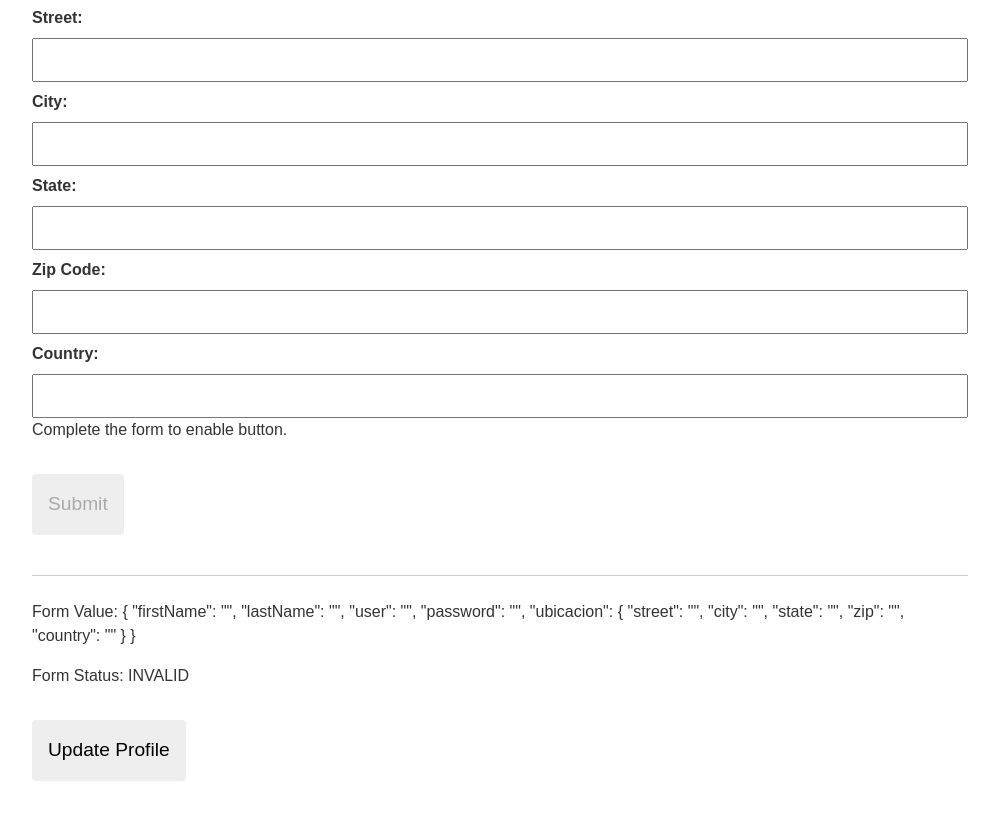
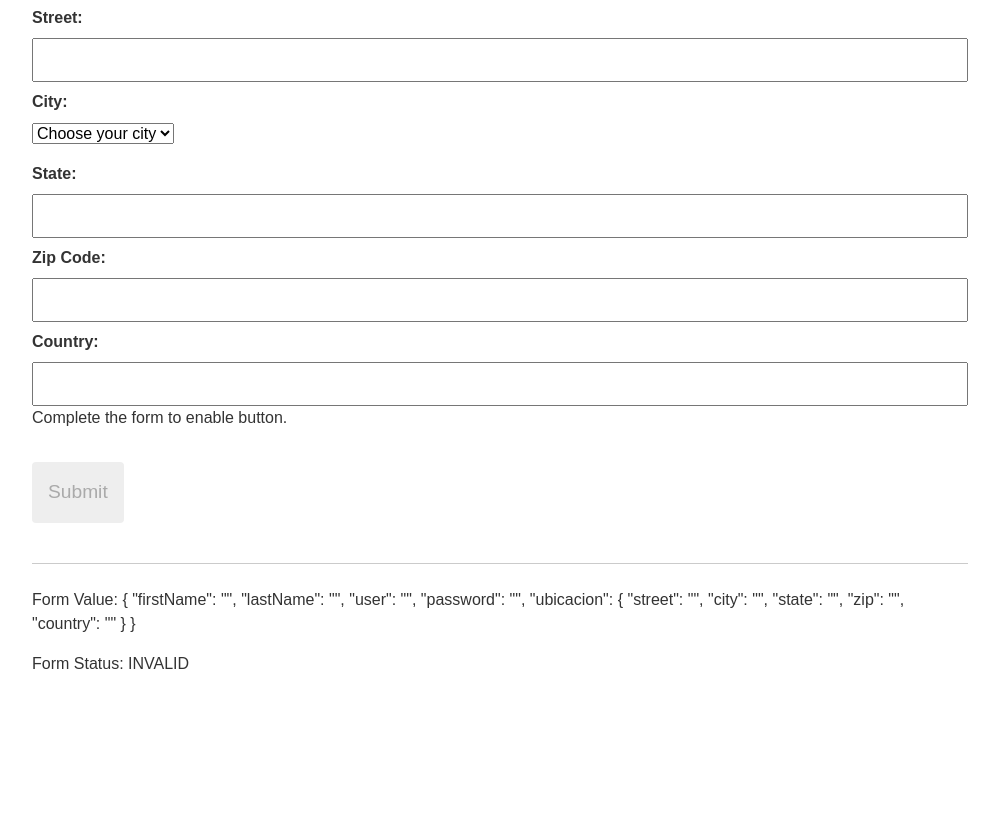
Before and after one commit to cesartobias/FrmUsusariosTobias, an Angular app in the folder frmusuarios/frmUsusarios/: page / in a window 1280 px wide. Shown: the part 480-1300 px from the top of the page, without its empty margins (140-1139 px from the left). After the commit the page ends 1204 px from the top, so only its background shows below. Built offline with nearby package versions, Linux system fonts and the light colour scheme.

Commit message:
Se agrega ddl para la ciudad

```diff
--- a/frmusuarios/frmUsusarios/src/app/usuario-editor/usuario-editor.component.html
+++ b/frmusuarios/frmUsusarios/src/app/usuario-editor/usuario-editor.component.html
@@ -18,9 +18,15 @@
       <label for="street">Street: </label>
       <input id="street" type="text" formControlName="street">
 
+      <!-- <label for="city">City: </label>
+      <input id="city" type="text" formControlName="city"> -->
       <label for="city">City: </label>
-      <input id="city" type="text" formControlName="city">
-
+      <div class="mb-3">
+        <select id="city" class="custom-select" formControlName="city">
+          <option value="">Choose your city</option>
+          <option *ngFor="let city of City" [ngValue]="city">{{city}}</option>
+        </select>
+      </div>
       <label for="state">State: </label>
       <input id="state" type="text" formControlName="state">
 
@@ -52,4 +58,4 @@
 
   <p>Form Status: {{ usuarioForm.status }}</p>
 
-  <button (click)="updateProfile()">Update Profile</button>
+<!--   <button (click)="updateProfile()">Update Profile</button> -->
--- a/frmusuarios/frmUsusarios/src/app/usuario-editor/usuario-editor.component.ts
+++ b/frmusuarios/frmUsusarios/src/app/usuario-editor/usuario-editor.component.ts
@@ -25,13 +25,15 @@ export class UsuarioEditorComponent  {
     ]) */
   });
 
+  City: any = ['Florida', 'South Dakota', 'Tennessee', 'Michigan', 'California','Texas']
+
 /*   get aliases() {
     return this.usuarioForm.get('aliases') as FormArray;
   }
  */
   constructor(private fb: FormBuilder) { }
 
-  updateProfile() {
+ /*  updateProfile() {
     this.usuarioForm.patchValue({
       firstName: 'Nancy',
       address: {
@@ -39,6 +41,18 @@ export class UsuarioEditorComponent  {
       }
     });
   }
+ */
+ /*  changeCity(e) {
+    console.log(e.value)
+    this.city.setValue(e.target.value, {
+      onlySelf: true
+    })
+  }
+ */
+  // Getter method to access formcontrols
+    get cityName() {
+      return this.usuarioForm.get('cityName');
+    }
 
  /*  addAlias() {
     this.aliases.push(this.fb.control(''));
```
